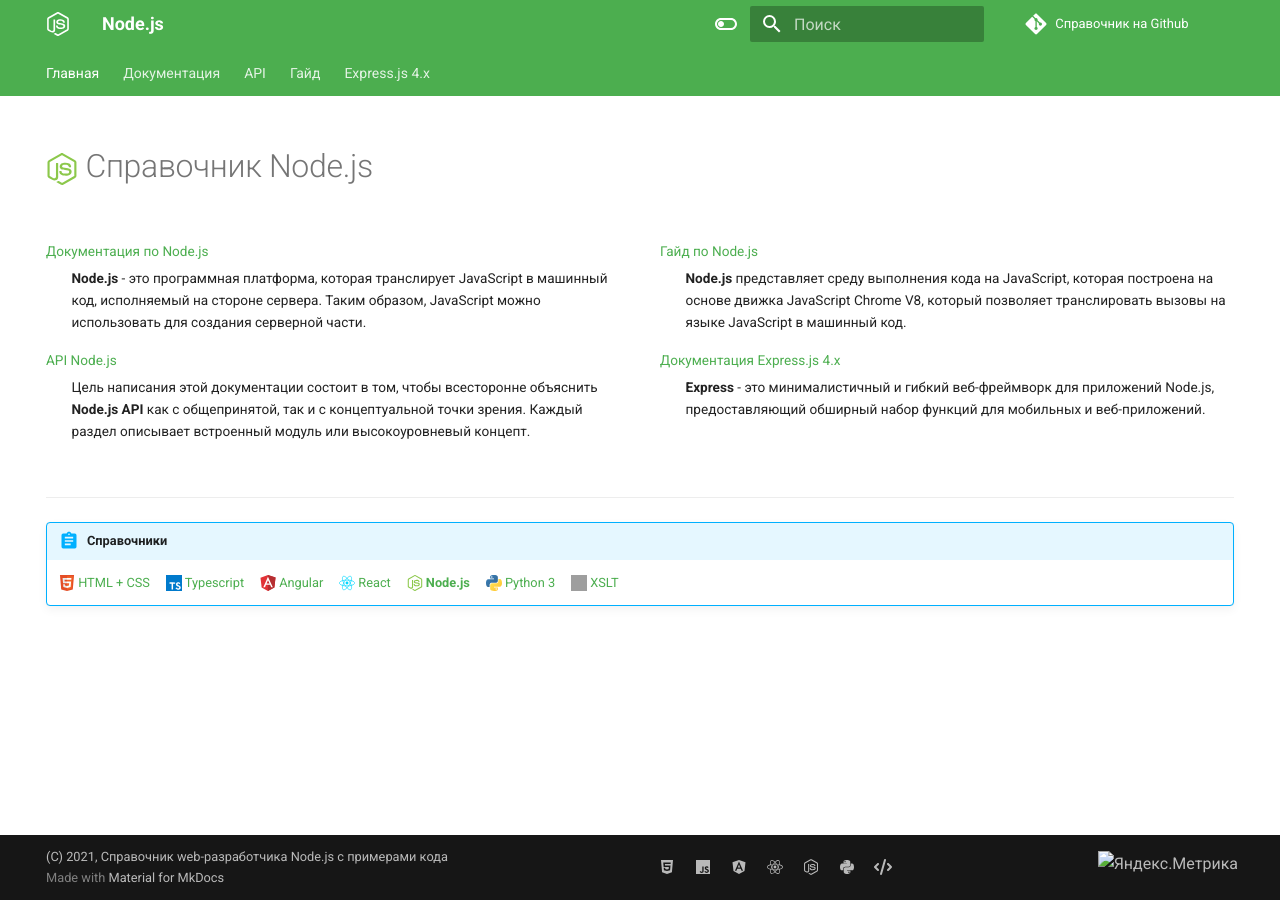
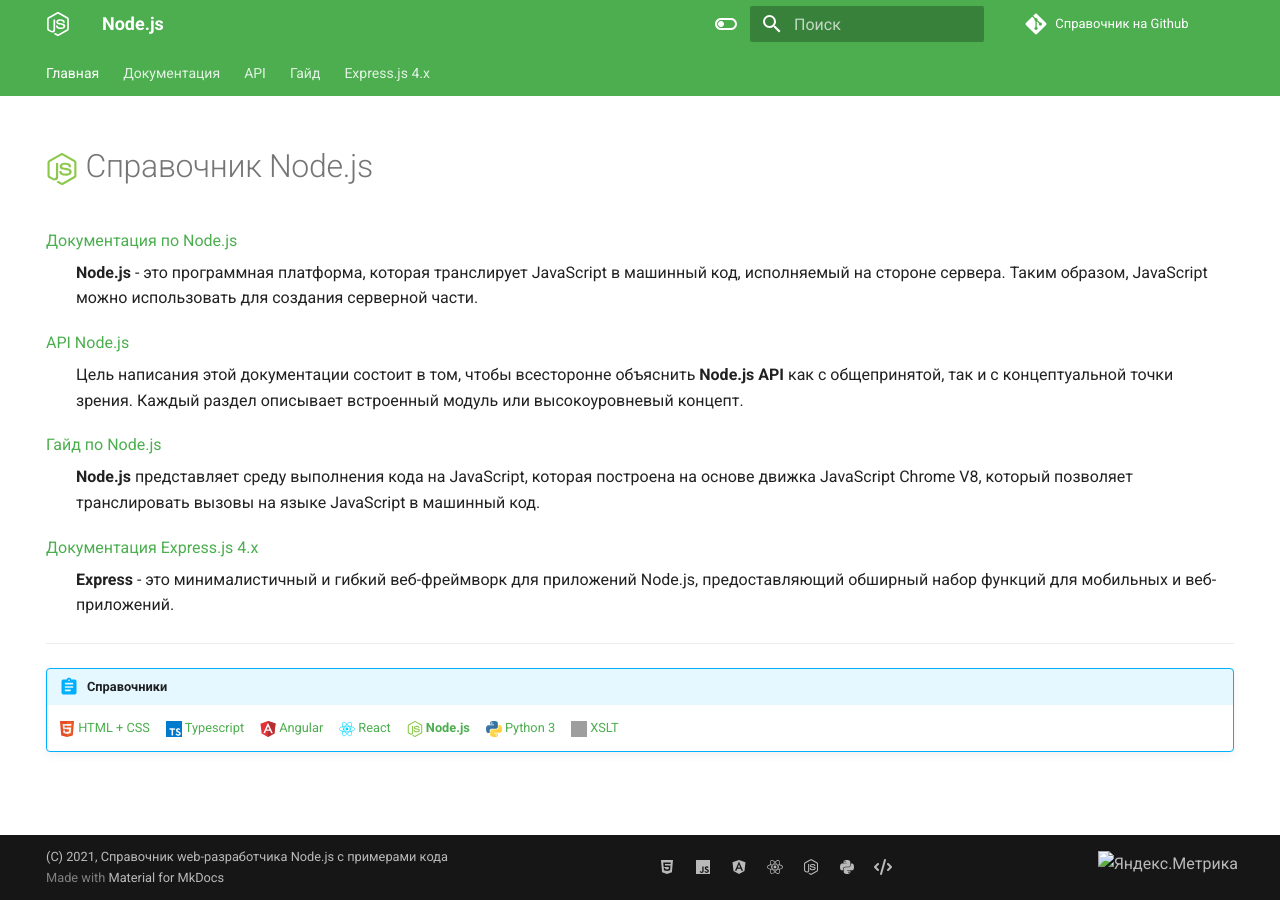
Before and after one commit to xsltdev/nodejsdev.ru, an MkDocs documentation site: the page built from docs/index.md, in a window 1280 px wide. Built offline with MkDocs 1.6.1 and Material for MkDocs 9.7.7, drawn with Linux system fonts in a browser that asks for light colours; comment, search, counter and statistics services are not loaded; grey boxes are pictures that could not be loaded.

Commit message:
Update index.md

```diff
--- a/docs/index.md
+++ b/docs/index.md
@@ -8,29 +8,17 @@
 
 # ![Node.js](./nodejs.svg){: style="height:32px;width:32px;vertical-align:middle;"} Справочник Node.js
 
-<div class="layout layout2" markdown="1">
-
-<div class="cell" markdown="1">
-
 [Документация по Node.js](doc/index.md)
 : **Node.js** - это программная платформа, которая транслирует JavaScript в машинный код, исполняемый на стороне сервера. Таким образом, JavaScript можно использовать для создания серверной части.
 
 [API Node.js](api/index.md)
 : Цель написания этой документации состоит в том, чтобы всесторонне объяснить **Node.js API** как с общепринятой, так и с концептуальной точки зрения. Каждый раздел описывает встроенный модуль или высокоуровневый концепт.
 
-</div>
-
-<div class="cell" markdown="1">
-
 [Гайд по Node.js](guide/index.md)
 : **Node.js** представляет среду выполнения кода на JavaScript, которая построена на основе движка JavaScript Chrome V8, который позволяет транслировать вызовы на языке JavaScript в машинный код.
 
 [Документация Express.js 4.x](expressjs4/index.md)
 : **Express** - это минималистичный и гибкий веб-фреймворк для приложений Node.js, предоставляющий обширный набор функций для мобильных и веб-приложений.
-
-</div>
-
-</div>
 
 ---
 
```
